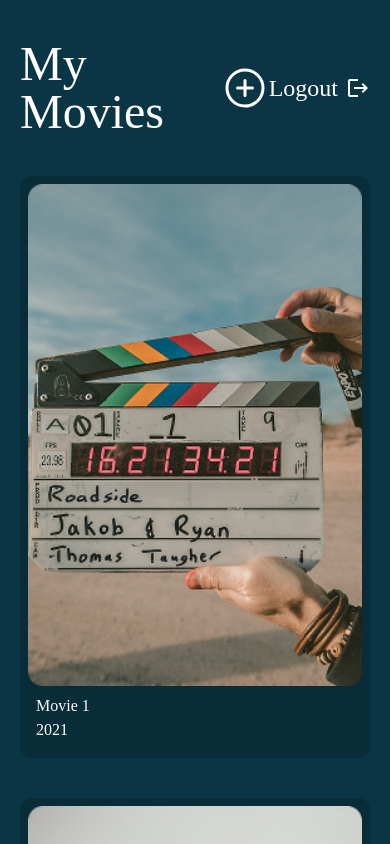
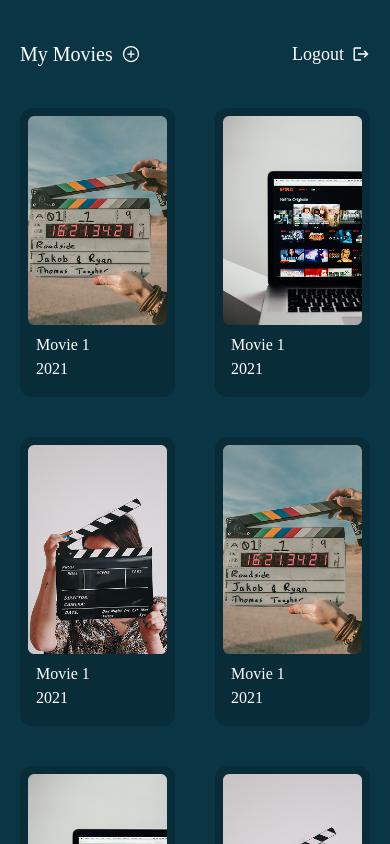
Before and after one commit to mustafanodesole/movie-listing-app, a Next.js app: page /movies in a window 390 px wide. Shown: the top 844 px of the page. Built offline with nearby package versions, Linux system fonts and the light colour scheme.

Commit message:
responsiveness corrected for mobile view

```diff
--- a/src/app/movies/page.tsx
+++ b/src/app/movies/page.tsx
@@ -27,7 +27,7 @@ const router = useRouter();
   return (
     <main className="">
       <section className="flex justify-between">
-        <div className="text-5xl flex items-center  gap-2">
+        <div className="text-xl sm:text-3xl md:text-4xl lg:text-5xl flex items-center  gap-2">
           <p className="">My Movies</p>
 
           <Link href={"/create-movie"}>
@@ -35,7 +35,7 @@ const router = useRouter();
           </Link>
         </div>
 
-        <div className="text-2xl flex justify-center items-center gap-2">
+        <div className="text-lg md:text-2xl flex justify-center items-center gap-2">
           <p className="">Logout</p>
           <button className="" onClick={handleLogout}>
             <MdLogout />
@@ -43,7 +43,7 @@ const router = useRouter();
         </div>
       </section>
 
-      <section className="grid grid-cols-1 sm:grid-cols-2 lg:grid-cols-4 gap-10 py-10 justify-between">
+      <section className="grid grid-cols-2 sm:grid-cols-3 lg:grid-cols-4 gap-10 py-10 justify-between">
         {movies.map((movie, i) => (
           <>
             <div
```
Also changed, not shown: 1 other file (tests, documents, lock files or other folders).
